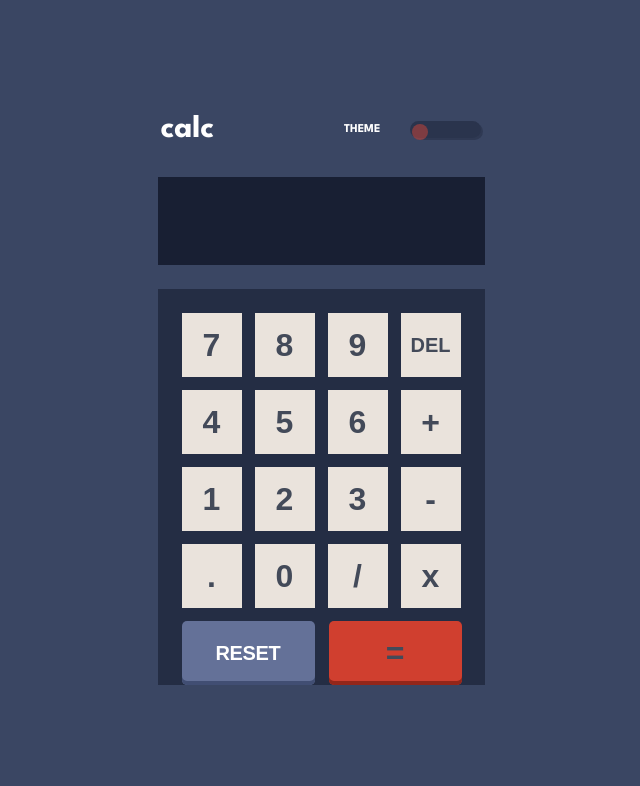
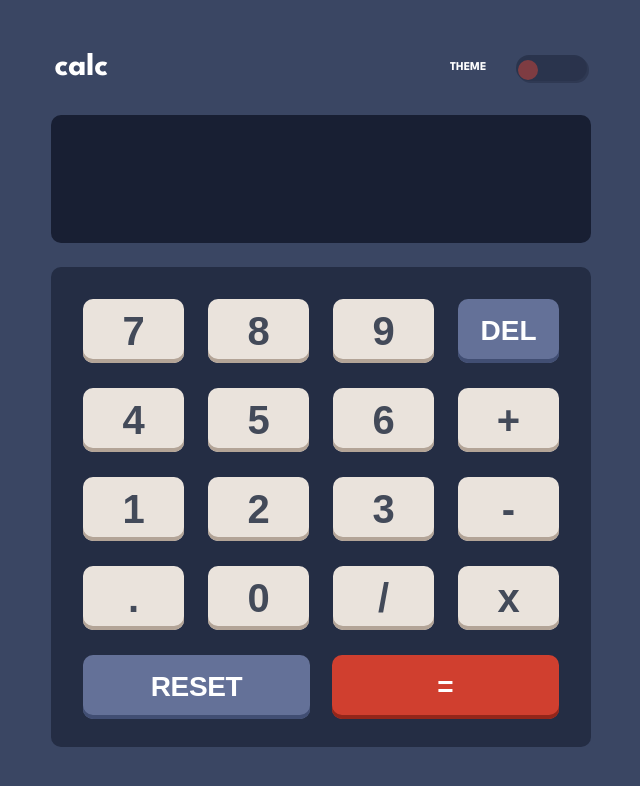
Before and after one commit to AchiPhutkaradze/calc, a plain HTML site: page index.html in a window 1536 px wide. Shown: the whole page, without its empty margins (447-1087 px from the left). Drawn offline with Linux system fonts and the light colour scheme.

Commit message:
I add Responsive design

```diff
--- a/calc.js
+++ b/calc.js
@@ -40,18 +40,22 @@ console.log(total.textContent);
 //background colors
 function colors() {
   if (slider.value == 2) {
+    document.body.classList.remove("theme1");
+    document.body.classList.remove("theme3");
     document.body.classList.add("theme2");
   }
-    if  (slider.value == 3){
+  if (slider.value == 3) {
+    document.body.classList.remove("theme1");
+    document.body.classList.remove("theme2");
     document.body.classList.add("theme3");
-
   }
-
+  if (slider.value == 1) {
+    document.body.classList.remove("theme2");
+    document.body.classList.remove("theme3");
+    document.body.classList.add("theme1");
   }
+}
 
 slider.addEventListener("input", colors);
 
 console.log(slider.value == 3);
-
-// const twoButton = document.querySelector(".two-button");
-// twoButton = theme1;
--- a/style.css
+++ b/style.css
@@ -2,7 +2,7 @@
 body {
   font-family: "League Spartan";
   background-color: #3a4663;
-  height: 100vh;
+  /* height: 100vh; */
   display: flex;
   justify-content: center;
   flex-direction: column;
@@ -18,7 +18,7 @@ body {
   transition: opacity 0.2s;
   border-radius: 13px;
   width: 71px;
-  height: 17px;
+  height: 26px;
 }
 
 .slider:hover {
@@ -28,8 +28,8 @@ body {
 .slider::-webkit-slider-thumb {
   -webkit-appearance: none;
   appearance: none;
-  width: 16px;
-  height: 16px;
+  width: 20px;
+  height: 20px;
   background: #d03f2f;
   cursor: pointer;
   border-radius: 50%;
@@ -70,6 +70,7 @@ h1 {
   font-size: 40px;
   font-weight: 700;
   letter-spacing: -0.667px;
+  border-radius: 10px;
 }
 main {
   padding: 0 24px 31px 24px;
@@ -79,7 +80,7 @@ main {
   margin-top: 24px;
   display: grid;
   grid-template-columns: 60px 60px 60px 60px;
-  padding: 24px 24px 0 24px;
+  padding: 24px;
   column-gap: 13px;
   row-gap: 13px;
 }
@@ -92,14 +93,22 @@ button {
   font-weight: 700;
   line-height: 30px;
   color: #434a59;
+  border-radius: 5px;
+  box-shadow: 0px -4px 0px 0px #b3a497 inset;
 }
 .container {
   width: 327px;
   background-color: #242d44;
+  border-radius: 10px;
+  height: 420px;
 }
 .del {
   font-size: 20px;
   line-height: 18px;
+  border-radius: 5px;
+  background: #647198;
+  box-shadow: 0px -4px 0px 0px #414e73 inset;
+  color: #fff;
 }
 .two-button {
   gap: 7px;
@@ -123,8 +132,9 @@ button {
   background: #d03f2f;
   box-shadow: 0px -4px 0px 0px #93261a inset;
   grid-column: 3/5;
+  color: #fff;
 }
-
+/* theme2  */
 .theme2 .button {
   background-color: #e5e4e1;
 }
@@ -147,6 +157,13 @@ button {
 .theme2 .two-button {
   background-color: #d2cdcd;
 }
+.theme2 .slider{
+  background-color: #D2CDCD;
+}
+.theme2 .del{
+  background: #378187;
+
+}
 /*
  theme3 */
 .theme3 .button {
@@ -167,20 +184,84 @@ button {
   color: #ffe53d;
 }
 .theme3 .reset {
-  background-color:#56077C;
-  box-shadow: 0px -4px 0px 0px #BE15F4 inset;
+  background-color: #56077c;
+  box-shadow: 0px -4px 0px 0px #be15f4 inset;
 }
 .theme3 .red {
-  background-color:#00DED0;
-  box-shadow: 0px -4px 0px 0px #6CF9F1 inset;
+  background-color: #00ded0;
+  box-shadow: 0px -4px 0px 0px #6cf9f1 inset;
 }
-.theme3 .del{
-  background-color: #331c4d;
-  color: #ffe53d;
+.theme3 .del {
+  color: #FFF;
+  background: #56077C;
+
 }
 .theme3 {
-  background-color: #17062A;
+  background-color: #17062a;
 }
-.theme2{
-  background-color: #E6E6E6;
+.theme2 {
+  background-color: #e6e6e6;
 }
+.theme3 .slider{
+  background-color: #1E0936;
+
+}
+.theme3
+.slider::-webkit-slider-thumb{
+  background: #00DED0;
+}
+@media screen and (min-width: 1440px) {
+  header {
+    padding: 30px 24px 32px 24px;
+  }
+  body {
+    height: 100vh;
+  }
+  .container {
+    width: 540px;
+    height: 480px;
+  }
+  .calc-numbers {
+    grid-template-columns: 101px 101px 101px 101px;
+    row-gap: 25px;
+    column-gap: 24px;
+    padding: 32px 32px 32px 32px;
+  }
+  .button {
+    width: 101px;
+    height: 64px;
+    font-size: 40px;
+    border-radius: 10px;
+  }
+  .del {
+    width: 101px;
+    height: 64px;
+    border-radius: 10px;
+    font-size: 28px;
+  }
+  .total {
+    width: 540px;
+    height: 128px;
+  }
+  .reset {
+    width: 227px;
+    height: 64px;
+    font-size: 28px;
+    border-radius: 10px;
+  }
+  .red {
+    width: 227px;
+    font-size: 28px;
+    border-radius: 10px;
+    height: 64px;
+  }
+  .two-button {
+    gap: 11px;
+  }
+  .colors {
+    margin-left: 342px;
+  }
+  .total{
+    font-size: 56px;
+  }
+}
```
Also changed, not shown: index.html (+1 -0 lines).
